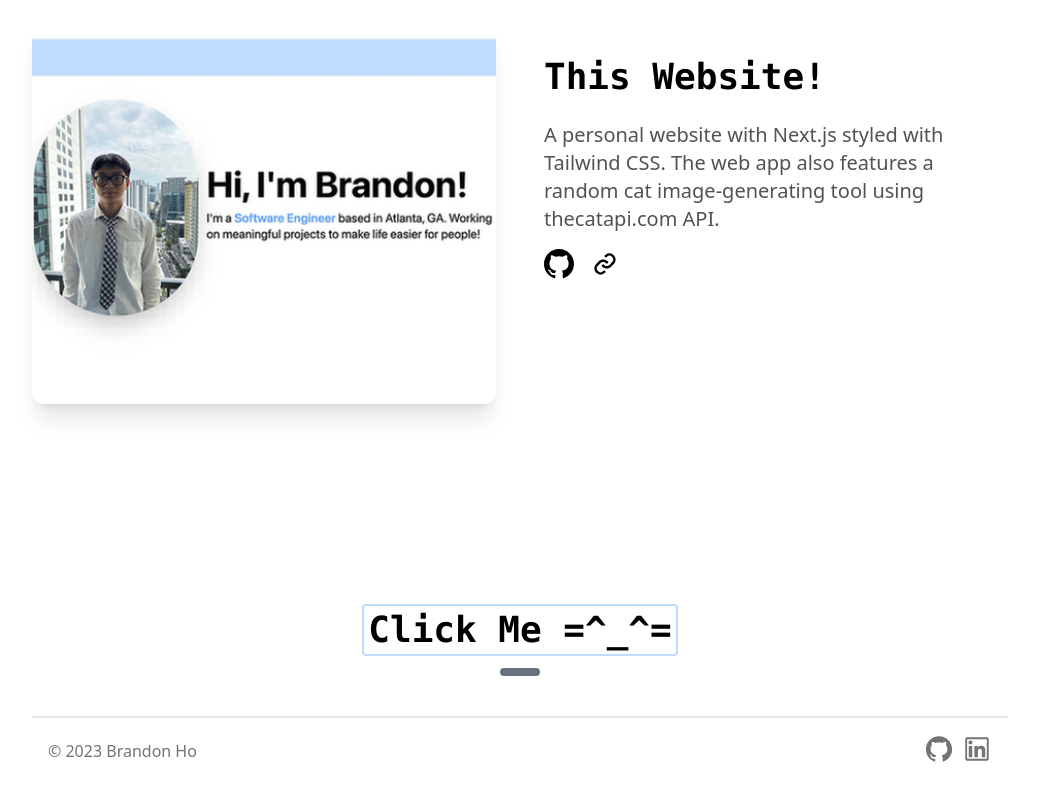
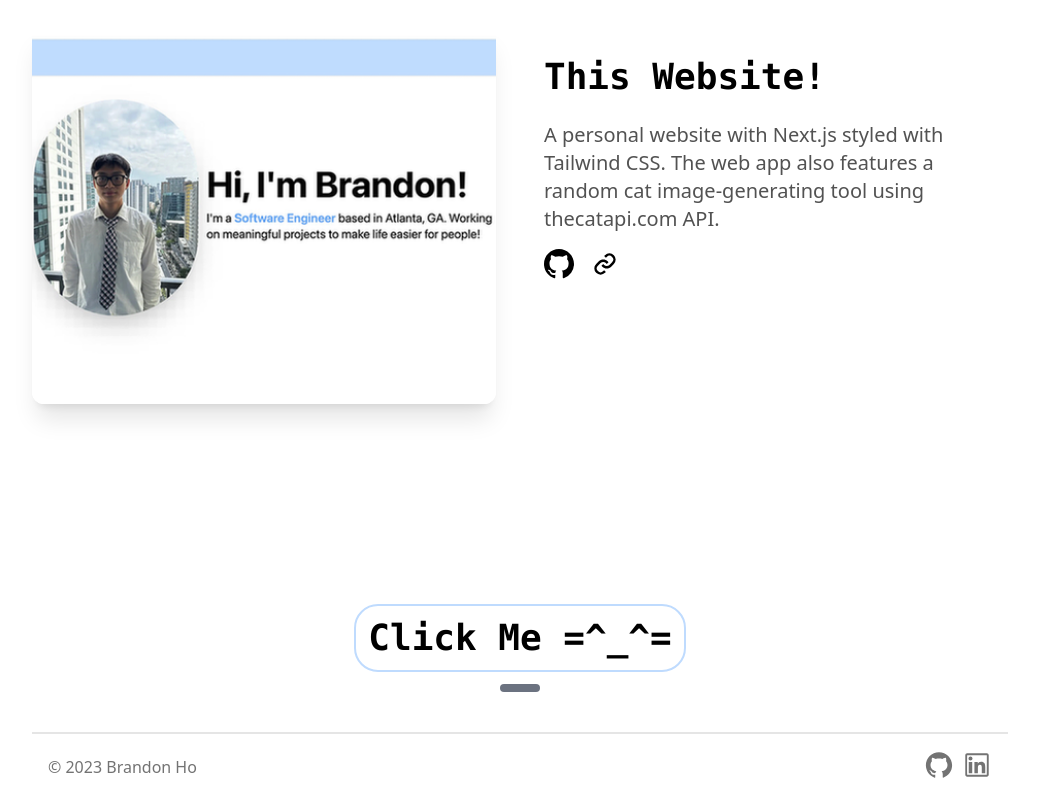
Before and after one commit to iphonecats/Bho-Portfolio, a Next.js app in the folder bho-portfolio/: page / in a window 1280 px wide. Shown: the part 2254-3054 px from the top of the page, without its empty margins (120-1159 px from the left). Built offline with nearby package versions, Linux system fonts and the light colour scheme.

Commit message:
more click me styling

```diff
--- a/bho-portfolio/src/app/components/CatImageGenerator.tsx
+++ b/bho-portfolio/src/app/components/CatImageGenerator.tsx
@@ -45,7 +45,7 @@ const CatImageGenerator = () => {
   return (
     <section id="cat">
         <div className="my-10 text-center font-bold font-mono text-4xl pt-40">
-        <div className="lg:inline-block hover:text-neutral-500 border-2 rounded border-blue-200 p-1 flex items-center justify-center">
+        <div className="lg:inline-block hover:text-neutral-500 border-2 rounded-3xl border-blue-200 p-3 flex items-center justify-center">
           <button onClick={generateRandomCat}>Click Me =^_^=</button>
         </div>
         <hr className="w-10 h-2 mx-auto my-3 bg-gray-500 border-0 rounded"></hr>
```
